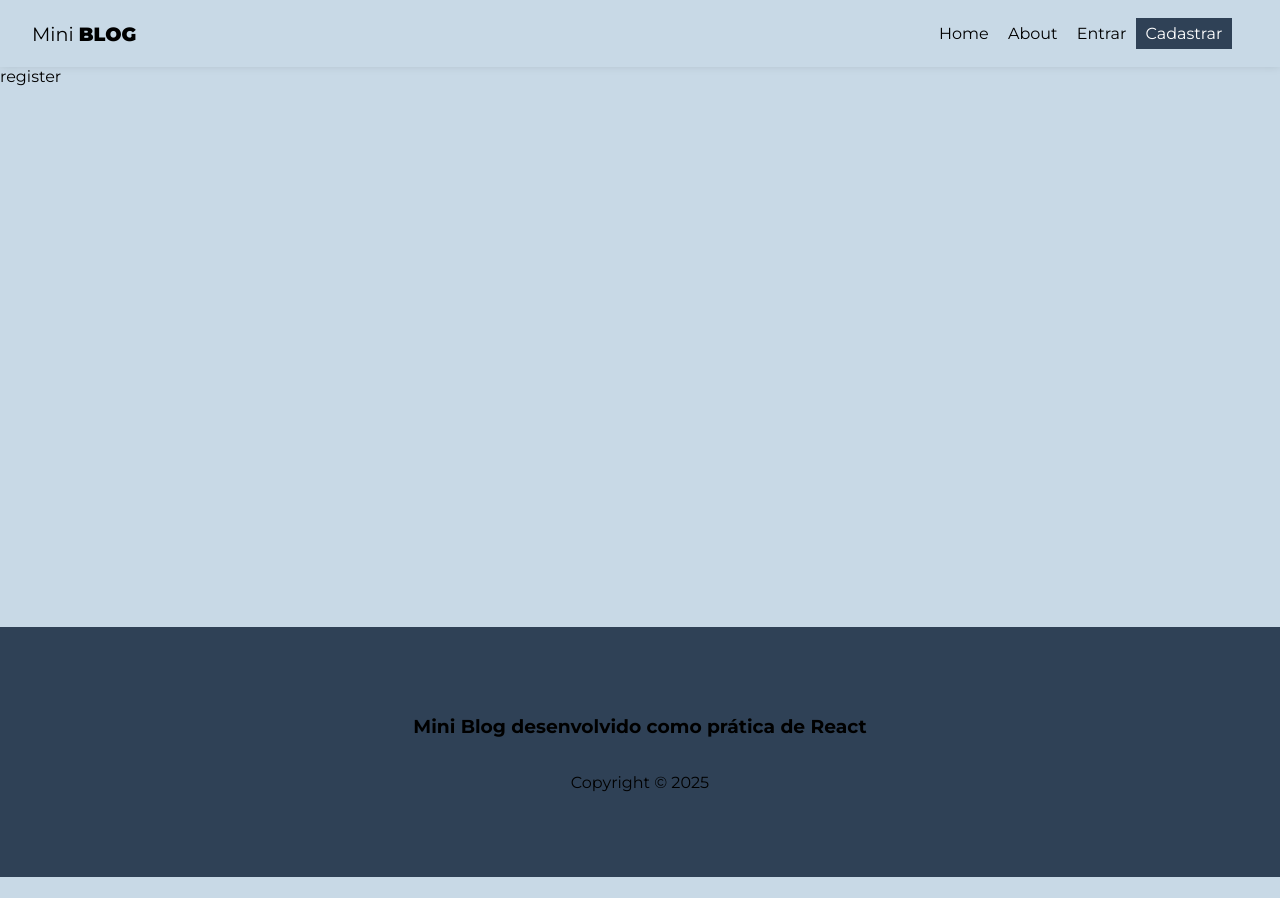
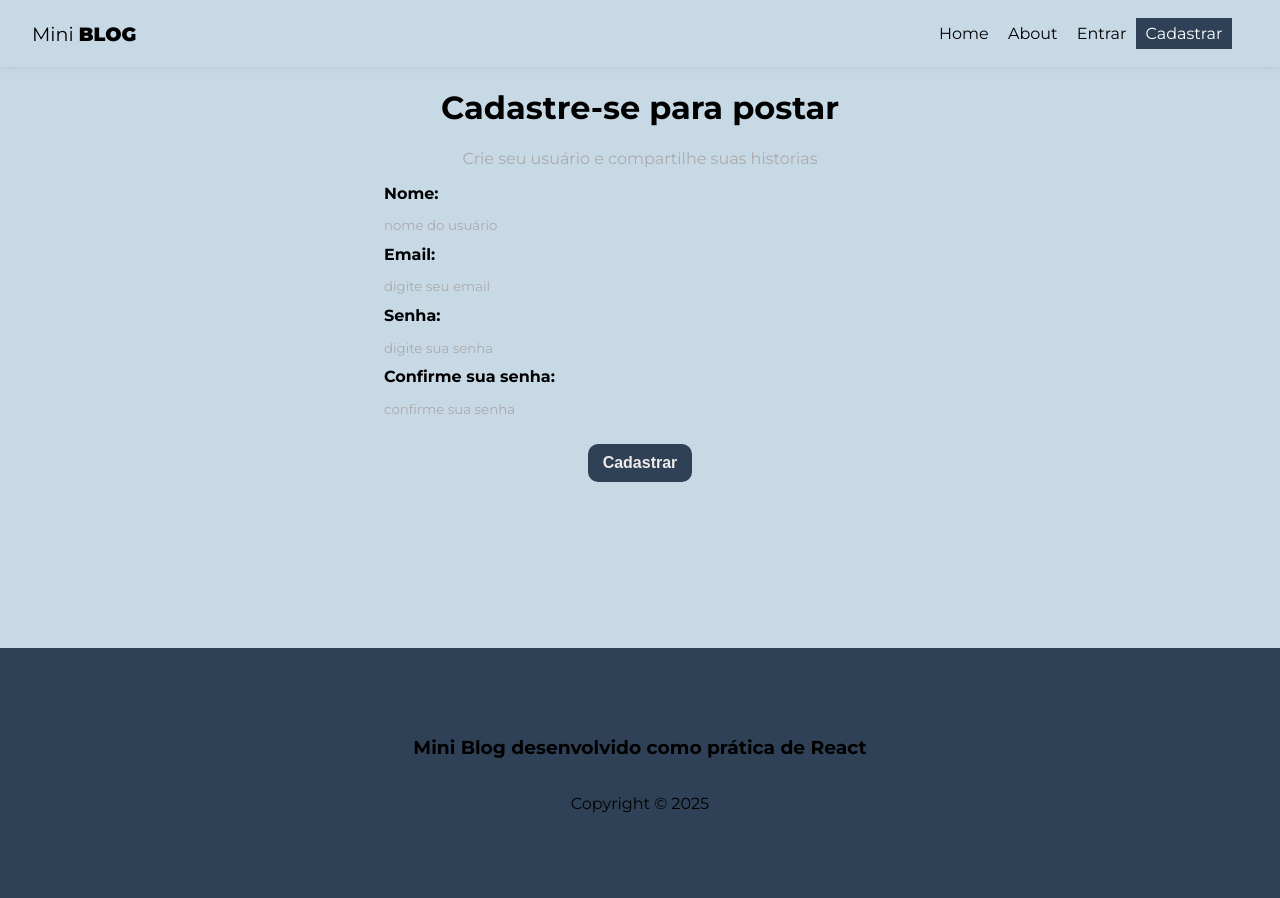
Before and after one commit to Isa-codelab/miniblog, a React (Vite) app: page /register in a window 1280 px wide. Before the commit the page ends 877 px from the top, so only its background shows below. Built offline with nearby package versions, Linux system fonts and the light colour scheme.

Commit message:
feat: add register form and states

```diff
--- a/src/index.css
+++ b/src/index.css
@@ -8,6 +8,7 @@ body{
 input::placeholder,
 textarea::placeholder{
   font-family: "Montserrat", sans-serif;
+  color: #aaa;
 }
 
 input:focus,
@@ -31,5 +32,109 @@ nav button{
 
 a:hover,
 nav button:hover{
-  color: #bbb;
+  color: #616e86c6;
 }
+
+form{
+  max-width:40%;
+  margin: 0 auto;
+}
+
+label{
+  display: flex;
+  flex-direction: column;
+  margin-bottom: 1px;
+}
+
+label span{
+  margin-bottom: .3em;
+
+  font-weight: bold;
+  text-align: left;
+}
+
+input,
+textarea{
+  box-sizing: border-box;
+
+  border: none;
+  border-bottom: 1px splid #ccc;
+
+  padding: .8em 0;
+
+  background-color: transparent;
+}
+
+.btn {
+  width: 7,5rem;
+  padding: 10px 15px;
+  margin-top: 1em;
+
+  background: #2f4156;
+  color: #f0ebeb;
+
+  text-align: center;
+  font-weight: 600;
+  font-size: 1em;
+
+  border-radius: 10px;
+  border: none;
+
+  cursor: pointer;
+
+  transition: 0.4s ease-in-out;
+
+}
+
+.btn.btn-dark {
+  background-color: #000;
+  border-radius: 0;
+
+}
+
+.btn.btn-outline{
+  background-color: transparent;
+  color: #000;
+
+  border-radius: 0;
+  border: 1px solid #000;
+
+  padding: 7px 30px;
+}
+
+.btn:hover{
+  background-color: #92a4b1;
+  color: #000;
+}
+
+.btn.btn-outline:hover{
+  background-color: #000;
+}
+
+.btn.btn-danger:hover{
+  background-color: #dc3545;
+}
+
+button[disabled]{
+  background-color: #aaa;
+}
+
+.container .error {
+
+  display: flex;
+  justify-content: center;
+  align-items: center;
+
+  color: #a92323;
+  background-color: #b0a3a4b2;
+
+  border: 1px solid#734348;
+  border-radius: 5px;
+
+  height: 1.5em;
+  width: 20rem;
+
+  text-align: center;
+  margin: 1em auto;
+
+}
--- a/src/pages/Register/register.jsx
+++ b/src/pages/Register/register.jsx
@@ -1,9 +1,87 @@
 import styles from './register.module.css';
+import { useState, useEffect } from 'react';
 
-const register = () => {
+const Register = () => {
+
+  const [name, setDisplayName] = useState('');
+  const[email, setEmail] = useState('');
+  const[password, setPassword] = useState('');
+  const [confirmPassword, setConfirmPassword] = useState('');
+  const [error, setError] = useState('');
+
+  const handleSubmit = (e) => {
+    e.preventDefault();
+    setError('');
+
+    const user = {
+      name,
+      email,
+      password
+    }
+
+    if(password !== confirmPassword) {
+      setError('As senhas devem ser iguais');
+      return;
+    }
+
+  }
+
   return (
-    <div>register</div>
+    <div className={styles.register}>
+      <h1>Cadastre-se para postar</h1>
+      <p>Crie seu usuário e compartilhe suas historias</p>
+      <form onSubmit={handleSubmit}>
+        <label>
+          <span>Nome:</span>
+          <input type="text"
+          name='displayName'
+          required
+          placeholder='nome do usuário'
+          value={name}
+          onChange={(e) => setDisplayName(e.target.value)}
+          ></input>
+        </label>
+
+        <label>
+        <span>Email:</span>
+          <input
+          type="email"
+          name='email'
+          required
+          placeholder='digite seu email'
+          value={email}
+          onChange={(e) => setEmail(e.target.value)}
+          />
+        </label>
+
+        <label>
+        <span>Senha:</span>
+          <input
+          type="password"
+          name='password'
+          required
+          placeholder='digite sua senha'
+          value={password}
+          onChange={(e) => setPassword(e.target.value)}
+          />
+        </label>
+
+        <label>
+        <span>Confirme sua senha:</span>
+          <input
+          type="password"
+          name='confirmPassword'
+          required
+          placeholder='confirme sua senha'
+          value={confirmPassword}
+          onChange={(e) => setConfirmPassword(e.target.value)}
+          />
+        </label>
+        <button className='btn'>Cadastrar</button>
+        {error && <p className="error">{error}</p>}
+      </form>
+    </div>
   )
 }
 
-export default register
+export default Register
--- a/src/pages/Register/register.module.css
+++ b/src/pages/Register/register.module.css
@@ -0,0 +1,7 @@
+.register{
+    text-align: center;
+}
+
+.register p{
+    color: #aaa;
+}
```
